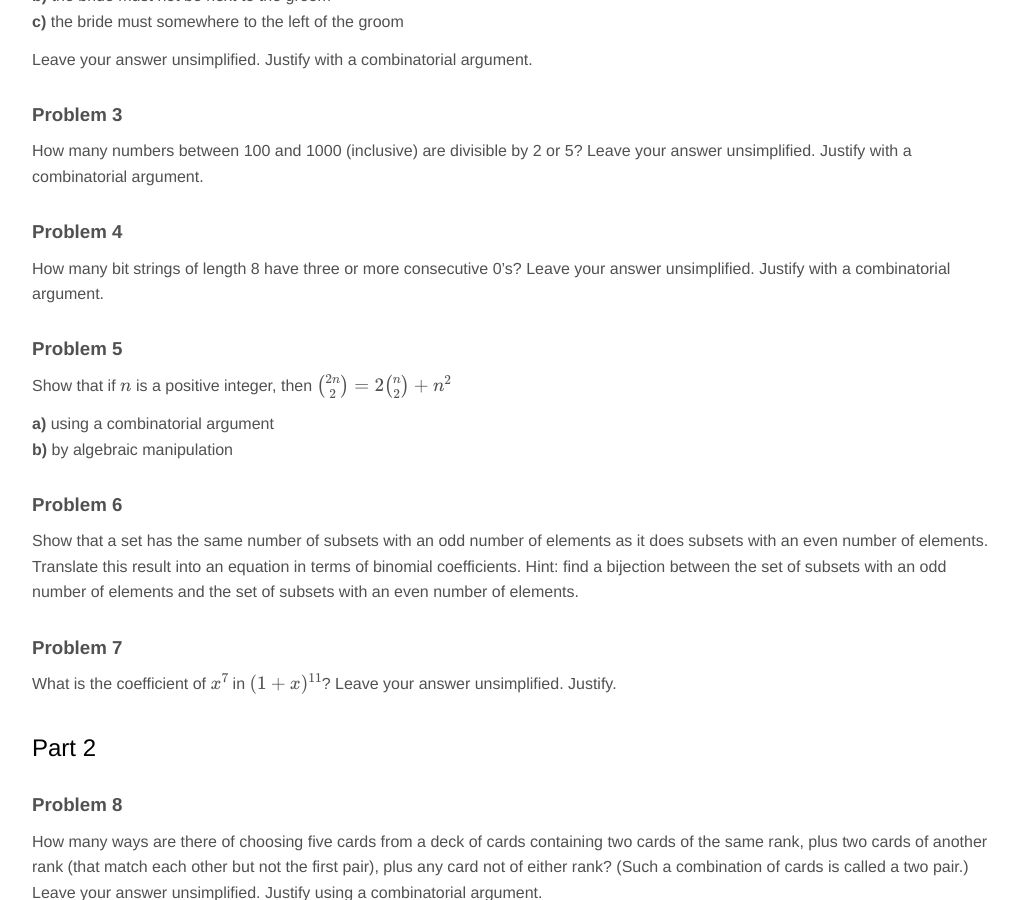
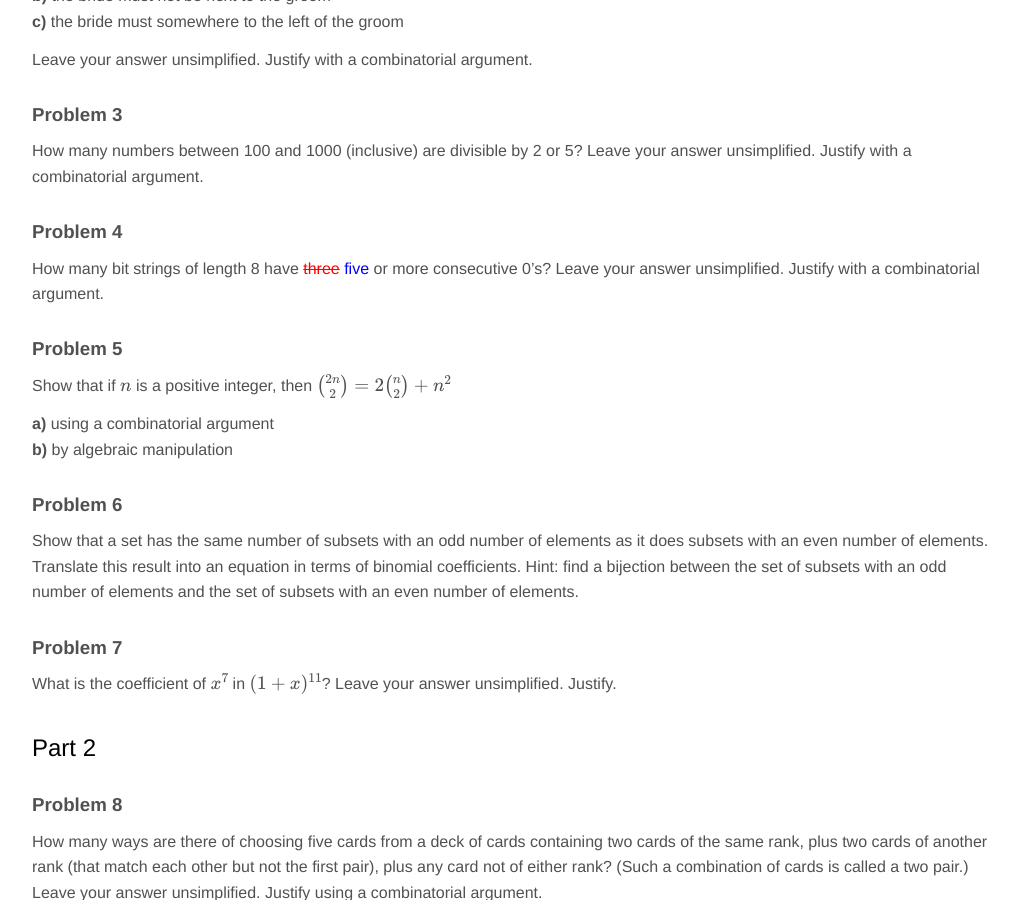
Before and after one commit to jnylam/jnylam.github.io, a Jekyll site: the page built from _courses/55/homework08.md, in a window 1280 px wide and 900 px high, scrolled down 833 px. Shown: the whole window, without its empty margins (128-1144 px from the left). Built offline with Jekyll 4.4.1, drawn with Linux system fonts in a browser that asks for light colours; formulas are drawn with MathJax 3.

Commit message:
fix hw8 in 55

```diff
--- a/_courses/55/homework08.md
+++ b/_courses/55/homework08.md
@@ -34,7 +34,7 @@ Leave your answer unsimplified. Justify with a combinatorial argument.
 How many numbers between 100 and 1000 (inclusive) are divisible by 2 or 5? Leave your answer unsimplified. Justify with a combinatorial argument.
 
 ### Problem 4
-How many bit strings of length 8 have three or more consecutive 0's? Leave your answer unsimplified. Justify with a combinatorial argument.
+How many bit strings of length 8 have <del>three</del> <ins>five</ins> or more consecutive 0's? Leave your answer unsimplified. Justify with a combinatorial argument.
 
 ### Problem 5
 Show that if $$n$$ is a positive integer, then $$\binom{2n}{2} = 2 \binom{n}{2} + n^2$$
```
